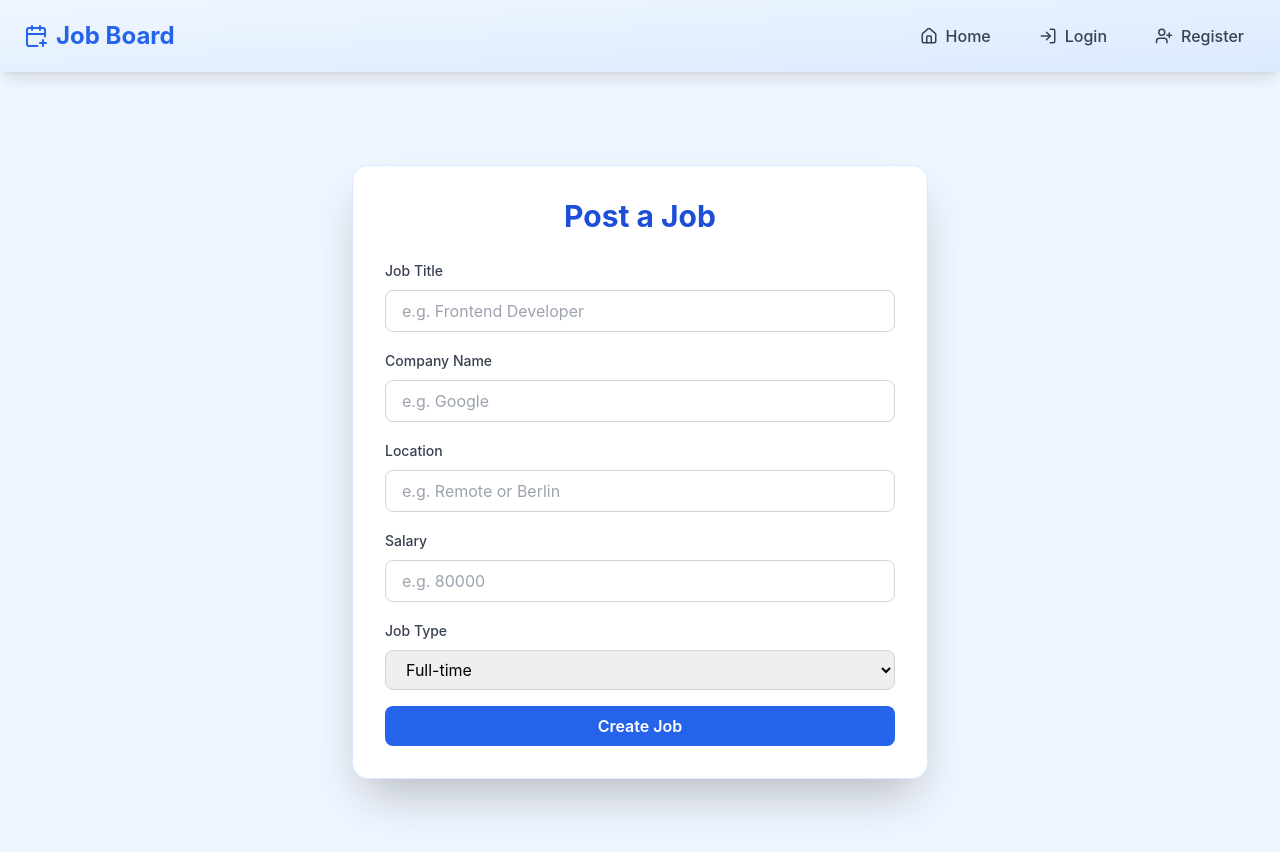
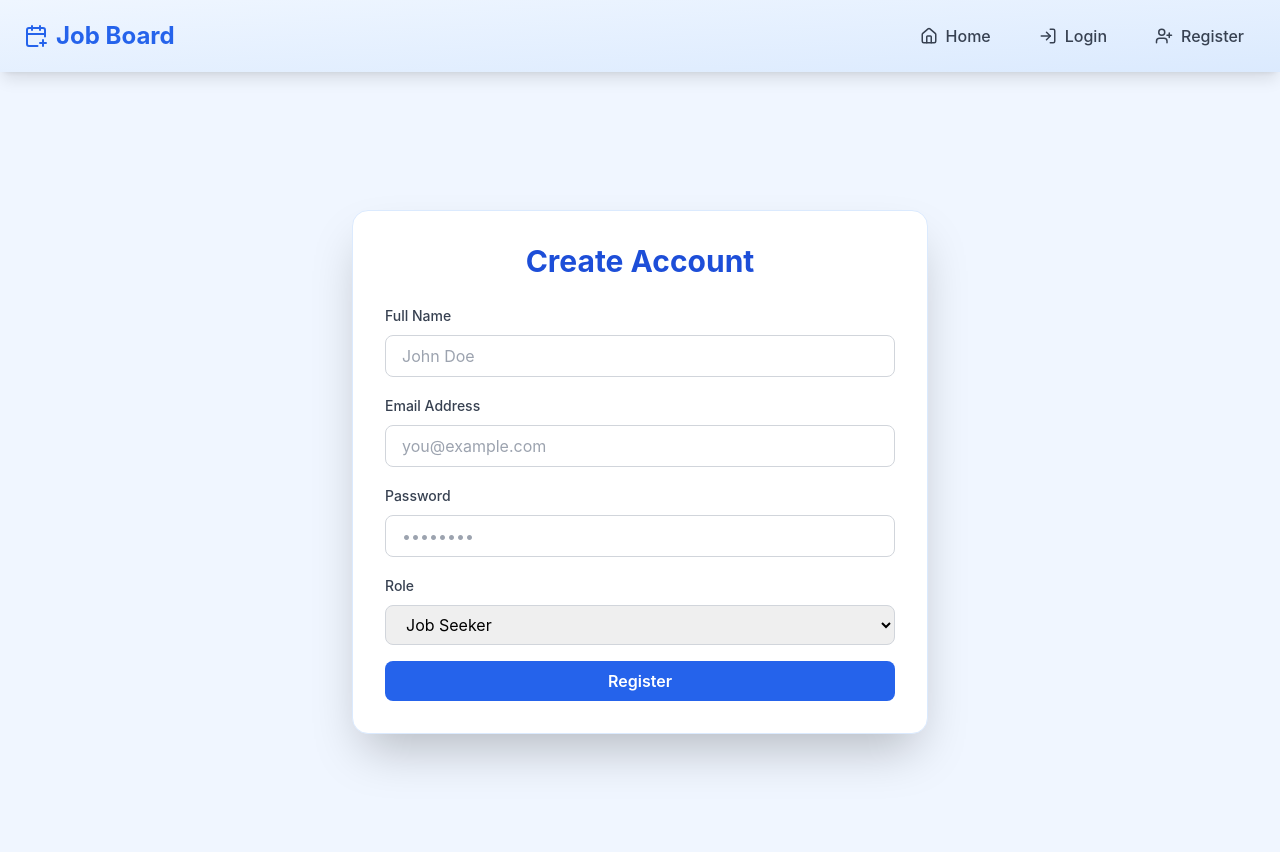
Before and after one commit to danidan902/Jobfind-backend, a React (Create React App) app: page /create in a window 1280 px wide. Shown: the top 852 px of the page. Built offline with nearby package versions, Linux system fonts and the light colour scheme.

Commit message:
Update CreateJob.jsx

```diff
--- a/src/pages/CreateJob.jsx
+++ b/src/pages/CreateJob.jsx
@@ -1,4 +1,3 @@
-
 import React, { useState } from "react";
 import { useNavigate } from "react-router-dom";
 import { toast, ToastContainer } from "react-toastify";
@@ -7,18 +6,16 @@ import { motion } from "framer-motion";
 import "react-toastify/dist/ReactToastify.css";
 import axios from "axios";
 
-function CreateJob() {
+function Register() {
   const [form, setForm] = useState({
-    title: "",
-    company: "",
-    location: "",
-    salary: "",
-    jobType: "Full-time",
+    name: "",
+    email: "",
+    password: "",
+    role: "jobseeker",
   });
 
   const [loading, setLoading] = useState(false);
   const navigate = useNavigate();
-  const token = localStorage.getItem("token");
 
   const handleChange = (e) => {
     setForm((prev) => ({ ...prev, [e.target.name]: e.target.value }));
@@ -26,32 +23,24 @@ function CreateJob() {
 
   const handleSubmit = async (e) => {
     e.preventDefault();
-
-    if (!token) {
-      toast.error("You must be logged in to post a job.");
-      return;
-    }
-
     setLoading(true);
 
     try {
-      const res = await axios.post(
-        `${process.env.REACT_APP_API_URL || "https://jobfinder-project-1.onrender.com"}/api/job`,
+      await axios.post(
+        `${
+          process.env.REACT_APP_API_URL ||
+          "https://jobfinder-project-1.onrender.com"
+        }/api/auth/register`,
         form,
-        {
-          headers: {
-            Authorization: `Bearer ${token}`,
-            "Content-Type": "application/json",
-          },
-        }
+        { headers: { "Content-Type": "application/json" } }
       );
 
-      toast.success("🎉 Job posted successfully!");
-      navigate("/dashboard");
+      toast.success("🎉 Account created! Please login.");
+      navigate("/login");
     } catch (err) {
-      console.error("Error posting job:", err.response || err);
+      console.error("Registration error:", err.response || err);
       const message =
-        err.response?.data?.message || err.message || "Failed to post job.";
+        err.response?.data?.message || err.message || "Registration failed.";
       toast.error(message);
     } finally {
       setLoading(false);
@@ -67,88 +56,72 @@ function CreateJob() {
         className="w-full max-w-xl bg-white dark:bg-[#111827] rounded-2xl shadow-2xl p-8 space-y-6 border border-blue-100 dark:border-gray-700"
       >
         <h2 className="text-3xl font-bold text-center text-blue-700 dark:text-white">
-          Post a Job
+          Create Account
         </h2>
 
         <form onSubmit={handleSubmit} className="space-y-4">
-          {/* Job Title */}
+          {/* Name */}
           <div className="space-y-2">
             <label className="text-sm font-medium text-gray-700 dark:text-gray-300">
-              Job Title
+              Full Name
             </label>
             <input
               type="text"
-              name="title"
-              value={form.title}
+              name="name"
+              value={form.name}
               onChange={handleChange}
               required
-              placeholder="e.g. Frontend Developer"
+              placeholder="John Doe"
               className="w-full px-4 py-2 rounded-lg border border-gray-300 dark:border-gray-600 dark:bg-gray-800 dark:text-white focus:outline-none focus:ring-2 focus:ring-blue-500 transition"
             />
           </div>
 
-          {/* Company */}
+          {/* Email */}
           <div className="space-y-2">
             <label className="text-sm font-medium text-gray-700 dark:text-gray-300">
-              Company Name
+              Email Address
             </label>
             <input
-              type="text"
-              name="company"
-              value={form.company}
+              type="email"
+              name="email"
+              value={form.email}
               onChange={handleChange}
               required
-              placeholder="e.g. Google"
+              placeholder="you@example.com"
               className="w-full px-4 py-2 rounded-lg border border-gray-300 dark:border-gray-600 dark:bg-gray-800 dark:text-white focus:outline-none focus:ring-2 focus:ring-blue-500 transition"
             />
           </div>
 
-          {/* Location */}
+          {/* Password */}
           <div className="space-y-2">
             <label className="text-sm font-medium text-gray-700 dark:text-gray-300">
-              Location
+              Password
             </label>
             <input
-              type="text"
-              name="location"
-              value={form.location}
+              type="password"
+              name="password"
+              value={form.password}
               onChange={handleChange}
               required
-              placeholder="e.g. Remote or Berlin"
+              minLength={6}
+              placeholder="••••••••"
               className="w-full px-4 py-2 rounded-lg border border-gray-300 dark:border-gray-600 dark:bg-gray-800 dark:text-white focus:outline-none focus:ring-2 focus:ring-blue-500 transition"
             />
           </div>
 
-          {/* Salary */}
+          {/* Role */}
           <div className="space-y-2">
             <label className="text-sm font-medium text-gray-700 dark:text-gray-300">
-              Salary
-            </label>
-            <input
-              type="number"
-              name="salary"
-              value={form.salary}
-              onChange={handleChange}
-              required
-              placeholder="e.g. 80000"
-              className="w-full px-4 py-2 rounded-lg border border-gray-300 dark:border-gray-600 dark:bg-gray-800 dark:text-white focus:outline-none focus:ring-2 focus:ring-blue-500 transition"
-            />
-          </div>
-
-          {/* Job Type */}
-          <div className="space-y-2">
-            <label className="text-sm font-medium text-gray-700 dark:text-gray-300">
-              Job Type
+              Role
             </label>
             <select
-              name="jobType"
-              value={form.jobType}
+              name="role"
+              value={form.role}
               onChange={handleChange}
               className="w-full px-4 py-2 rounded-lg border border-gray-300 dark:border-gray-600 dark:bg-gray-800 dark:text-white focus:outline-none focus:ring-2 focus:ring-blue-500 transition"
             >
-              <option value="Full-time">Full-time</option>
-              <option value="Part-time">Part-time</option>
-              <option value="Remote">Remote</option>
+              <option value="jobseeker">Job Seeker</option>
+              <option value="employer">Employer</option>
             </select>
           </div>
 
@@ -161,10 +134,10 @@ function CreateJob() {
             {loading ? (
               <>
                 <Loader2 className="animate-spin w-5 h-5 mr-2" />
-                Creating...
+                Registering...
               </>
             ) : (
-              "Create Job"
+              "Register"
             )}
           </button>
         </form>
@@ -176,4 +149,4 @@ function CreateJob() {
   );
 }
 
-export default CreateJob;
+export default Register;
```
